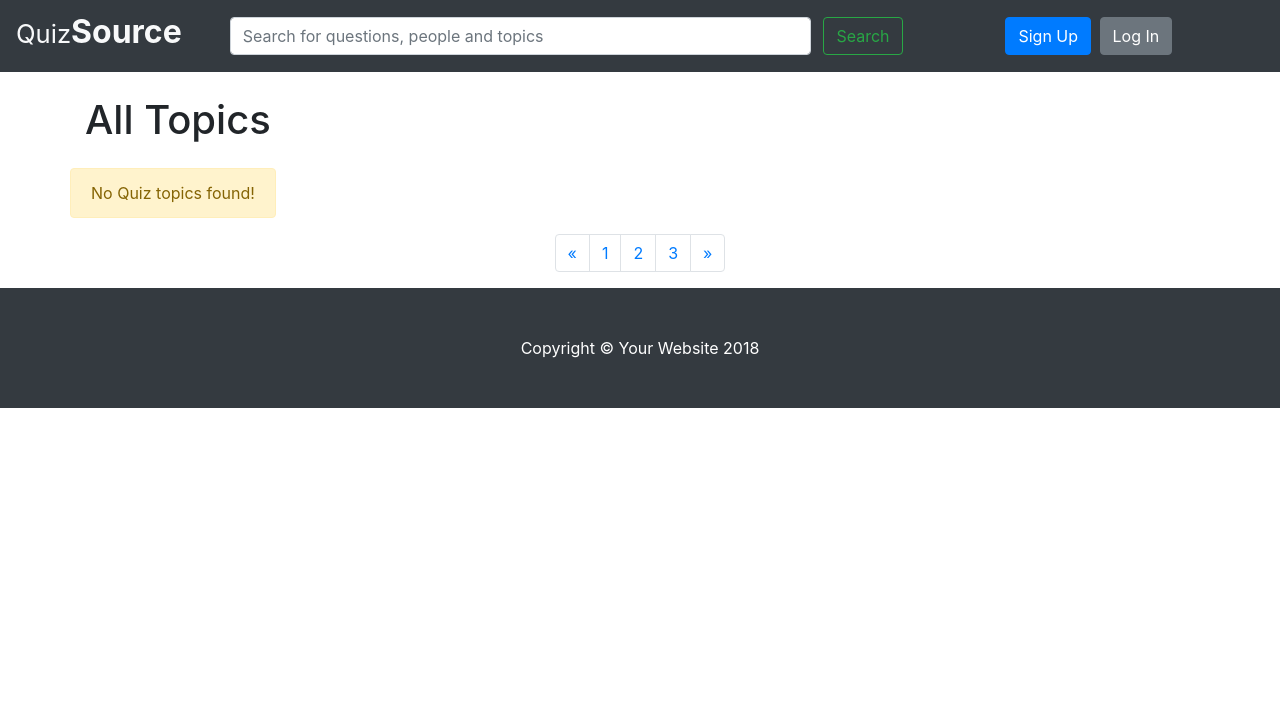
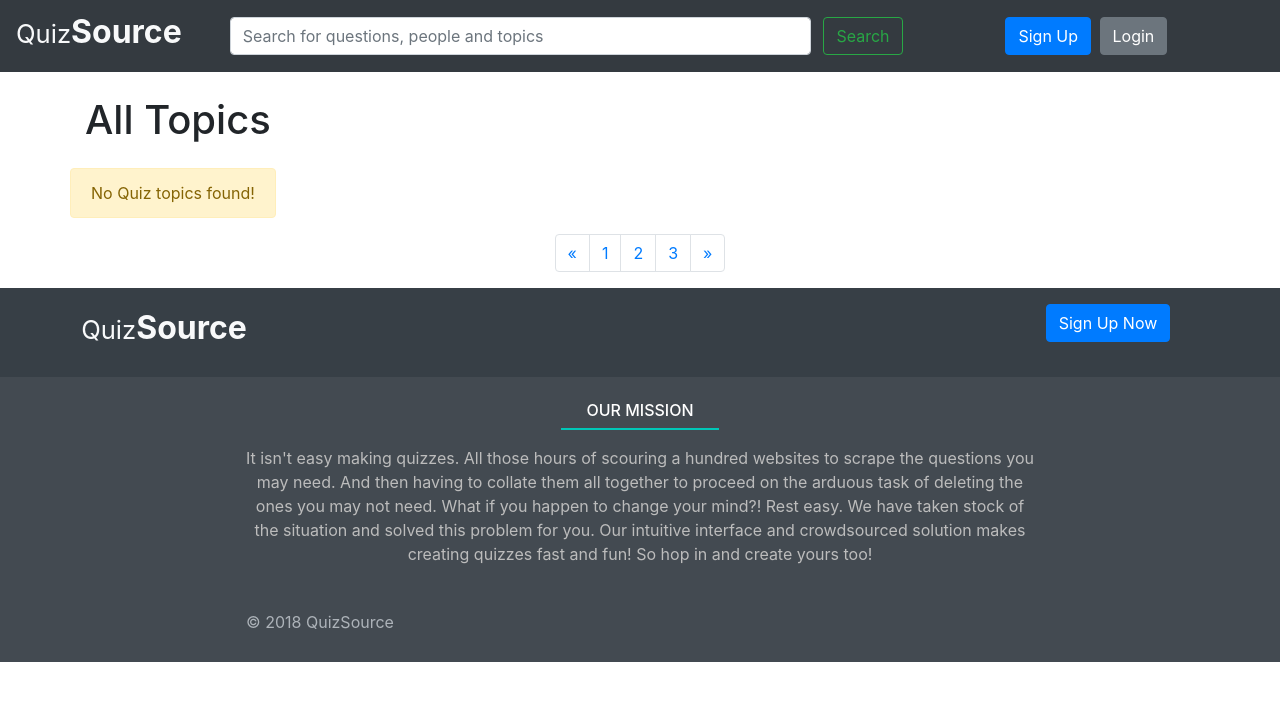
Before and after one commit to kaushal-py/QuizSource, a Flask app: page /topics in a window 1280 px wide. Shown: the top 701 px of the page. Run offline with Flask 2, Linux system fonts and the light colour scheme; data that the repository does not hold is empty; some libraries are stand-ins or nearby versions.

Commit message:
Move: Footer to base page

```diff
--- a/templates/all.html
+++ b/templates/all.html
@@ -71,13 +71,5 @@
 </div>
 <!-- /.container -->
 
-<!-- Footer -->
-<footer class="py-5 bg-dark">
-    <div class="container">
-    <p class="m-0 text-center text-white">Copyright &copy; Your Website 2018</p>
-    </div>
-    <!-- /.container -->
-</footer>
-
 
 {% endblock %}
--- a/templates/base.html
+++ b/templates/base.html
@@ -28,8 +28,8 @@
           </form>
 
           <div class="nav-buttons">
-            <button class="btn btn-primary mr-1">Sign Up</button>
-            <button class="btn btn-secondary">Log In</button>
+            <a href="/register" class="btn btn-primary mr-1">Sign Up</a>
+            <a href="/register" class="btn btn-secondary">Login</a>
           </div>
 
         </div>
@@ -64,14 +64,48 @@
     <!-- Optional JavaScript -->
     <!-- jQuery first, then Popper.js, then Bootstrap JS -->
     <script
-  src="https://code.jquery.com/jquery-3.3.1.min.js"
-  integrity="sha256-FgpCb/KJQlLNfOu91ta32o/NMZxltwRo8QtmkMRdAu8="
-  crossorigin="anonymous"></script>
+      src="https://code.jquery.com/jquery-3.3.1.min.js"
+      integrity="sha256-FgpCb/KJQlLNfOu91ta32o/NMZxltwRo8QtmkMRdAu8="
+      crossorigin="anonymous">
+    </script>
     <script src="https://cdnjs.cloudflare.com/ajax/libs/popper.js/1.12.9/umd/popper.min.js" integrity="sha384-ApNbgh9B+Y1QKtv3Rn7W3mgPxhU9K/ScQsAP7hUibX39j7fakFPskvXusvfa0b4Q" crossorigin="anonymous"></script>
     <script src="https://maxcdn.bootstrapcdn.com/bootstrap/4.0.0/js/bootstrap.min.js" integrity="sha384-JZR6Spejh4U02d8jOt6vLEHfe/JQGiRRSQQxSfFWpi1MquVdAyjUar5+76PVCmYl" crossorigin="anonymous"></script>
-    <script src="https://cdnjs.cloudflare.com/ajax/libs/socket.io/2.0.4/socket.io.js"></script>
-    {% block content %}{% endblock %}
+    <script src="https://cdnjs.cloudflare.com/ajax/libs/socket.io/2.0.4/socket.io.js">
+    </script>
 
+    {% block content %}
+    {% endblock %}
+
+    <!-- Footer -->
+    <div class="pre-footer container-fluid" style="background: #373f46;">
+      <div class="row text-center p-3">
+        <div class="col-sm-3">
+          <a class="navbar-brand text-light" href="/"><h2><small>Quiz</small><strong>Source</strong></h2></a>
+        </div>
+        <div class="col-sm-6"></div>
+        <div class="col-sm-3">
+          <button class="btn btn-primary" type="submit">Sign Up Now</button>
+        </div>
+      </div>
+    </div>
+
+    <div class="footer container-fluid" style="background-color: #434a51;">
+      <div class="row text-center footer-nav p-4">
+        <div class="col-sm-2"></div>
+          <div class="col-sm-8">
+                <h6 class="m-auto pb-2" style="color: white; text-transform: uppercase; border-bottom: #00c7b7 2px solid; width: 20%;">Our mission</h6>
+                <p class="pt-3" style="color: #bcbcbc">It isn't easy making quizzes. All those hours of scouring a hundred websites to scrape the questions you may need. And then having to collate them all together to proceed on the arduous task of deleting the ones you may not need. What if you happen to change your mind?! Rest easy. We have taken stock of the situation and solved this problem for you. Our intuitive interface and crowdsourced solution makes creating quizzes fast and fun! So hop in and create yours too!
+                </p>
+            </div>
+            <div class="col-sm-2"></div>
+        </div>
+        <div class="row text-center footer-legal pb-4">
+            <div class="col-sm-6 text-center">
+                <p class="m-1 text-center" style="color: #adb3b9">&copy; 2018 QuizSource</p>
+            </div>
+            <div class="col-sm-6"></div>
+        </div>
+    </div>
 
   </body>
 </html>
```
Also changed, not shown: templates/landing.html (+0 -31 lines), templates/review.html (+0 -8 lines).
